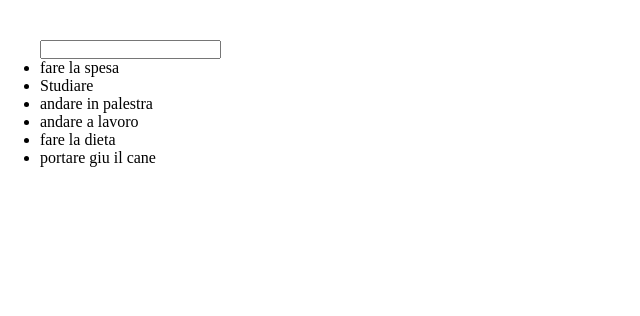
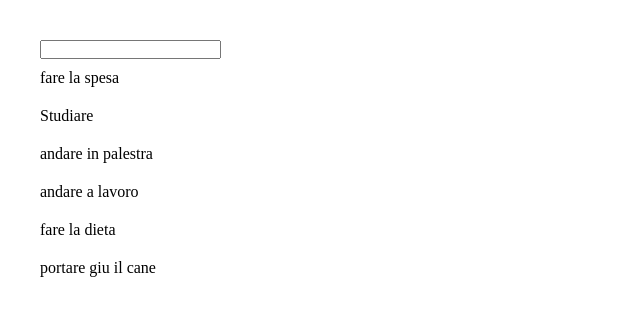
Before and after one commit to karimdib/php-todo-list-json, a PHP site: page / in a window 1280 px wide. Shown: the top 316 px of the page, without its empty margins (0-640 px from the left). Run offline with PHP 8.4, Linux system fonts and the light colour scheme.

Commit message:
ADD css to li

```diff
--- a/css/style.css
+++ b/css/style.css
@@ -16,3 +16,14 @@ section {
 h2 {
     color: red;
 }
+
+
+ul,
+li,
+ol {
+    list-style: none;
+}
+
+li {
+    padding: 10px 0;
+}
```
